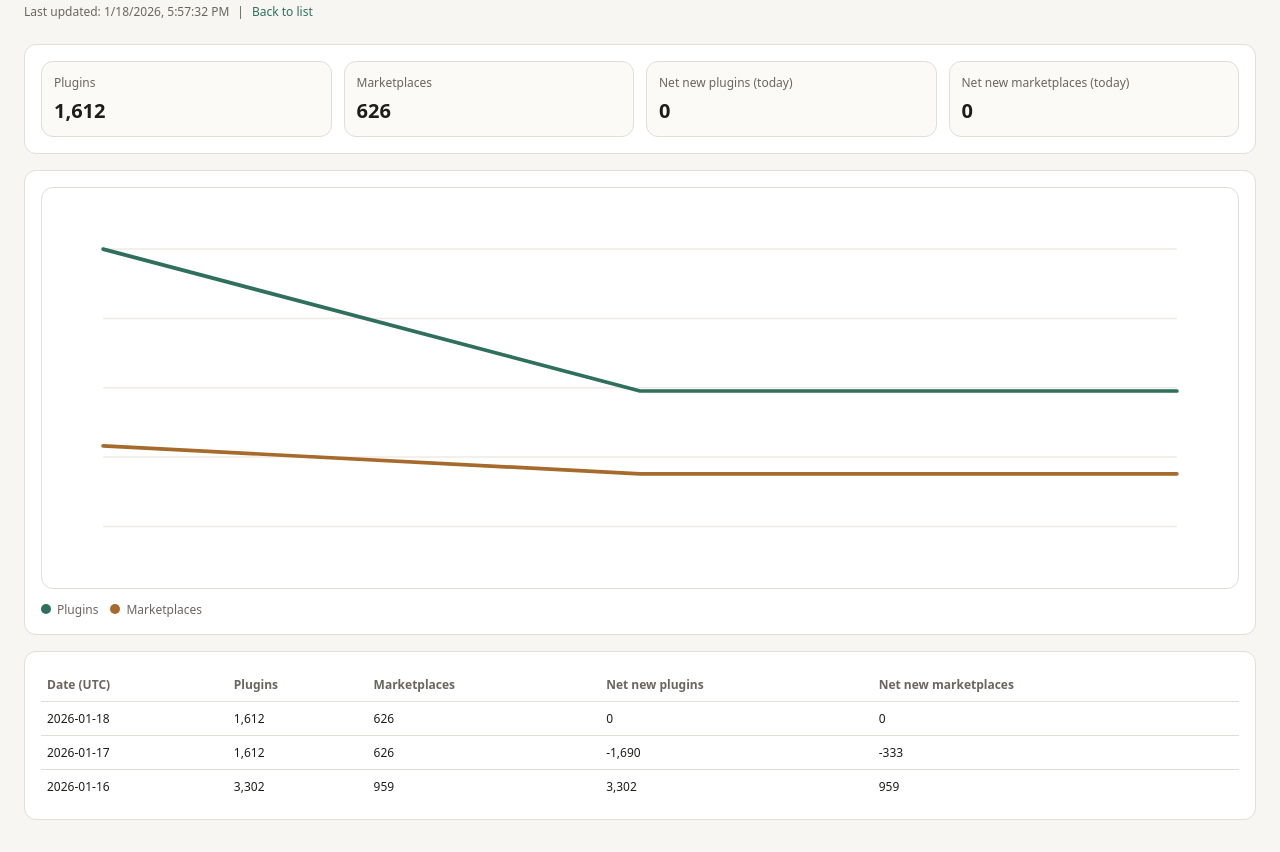
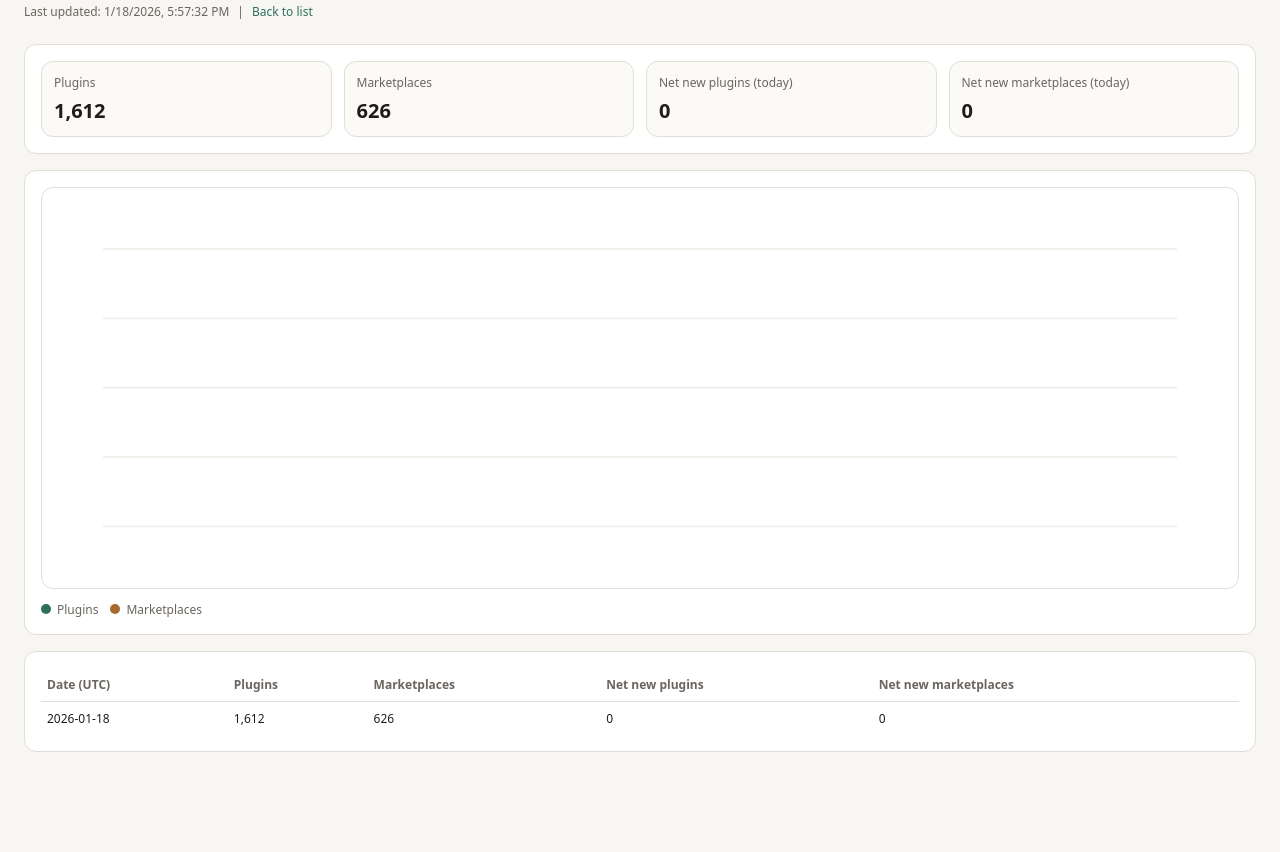
Before and after one commit to danielraffel/claude-plugin-list, a website: page stats.html in a window 1280 px wide. Shown: the part 87-939 px from the top of the page. After the commit the page ends 871 px from the top, so only its background shows below. Drawn offline with Linux system fonts and the light colour scheme.

Commit message:
chore: reset stats history baseline

```diff
--- a/lib/data/stats-history.json
+++ b/lib/data/stats-history.json
@@ -1,20 +1,4 @@
 [
-  {
-    "date": "2026-01-16",
-    "pluginCount": 3302,
-    "marketplaceCount": 959,
-    "newPlugins": 3302,
-    "newMarketplaces": 959,
-    "updatedAt": "2026-01-16T21:23:03.594Z"
-  },
-  {
-    "date": "2026-01-17",
-    "pluginCount": 1612,
-    "marketplaceCount": 626,
-    "newPlugins": -1690,
-    "newMarketplaces": -333,
-    "updatedAt": "2026-01-17T02:09:33.067Z"
-  },
   {
     "date": "2026-01-18",
     "pluginCount": 1612,
--- a/scripts/update.ts
+++ b/scripts/update.ts
@@ -91,10 +91,10 @@ async function updateMetadata(): Promise<void> {
   const today = lastUpdated.slice(0, 10);
   const { latest, previous } = resolveLatestEntry(history, today);
   const previousEntry = previous >= 0 ? history[previous] : null;
-  const newPlugins = previousEntry ? pluginCount - previousEntry.pluginCount : pluginCount;
+  const newPlugins = previousEntry ? pluginCount - previousEntry.pluginCount : 0;
   const newMarketplaces = previousEntry
     ? marketplaceCount - previousEntry.marketplaceCount
-    : marketplaceCount;
+    : 0;
 
   const entry = {
     date: today,
--- a/stats.html
+++ b/stats.html
@@ -242,6 +242,14 @@
         return Number(value).toLocaleString();
       }
 
+      function formatSigned(value) {
+        if (value === null || value === undefined) return "-";
+        const number = Number(value);
+        if (!Number.isFinite(number)) return "-";
+        const sign = number > 0 ? "+" : "";
+        return `${sign}${number.toLocaleString()}`;
+      }
+
       function clearChart() {
         while (chartEl.firstChild) {
           chartEl.removeChild(chartEl.firstChild);
@@ -311,8 +319,8 @@
                 <td>${entry.date}</td>
                 <td>${formatNumber(entry.pluginCount)}</td>
                 <td>${formatNumber(entry.marketplaceCount)}</td>
-                <td>${formatNumber(entry.newPlugins)}</td>
-                <td>${formatNumber(entry.newMarketplaces)}</td>
+                <td>${formatSigned(entry.newPlugins)}</td>
+                <td>${formatSigned(entry.newMarketplaces)}</td>
               </tr>
             `;
           })
@@ -342,8 +350,8 @@
           if (latest) {
             pluginCountEl.textContent = formatNumber(latest.pluginCount);
             marketplaceCountEl.textContent = formatNumber(latest.marketplaceCount);
-            newPluginsEl.textContent = formatNumber(latest.newPlugins);
-            newMarketplacesEl.textContent = formatNumber(latest.newMarketplaces);
+            newPluginsEl.textContent = formatSigned(latest.newPlugins);
+            newMarketplacesEl.textContent = formatSigned(latest.newMarketplaces);
           }
           drawChart(entries);
           renderTable(entries);
```
